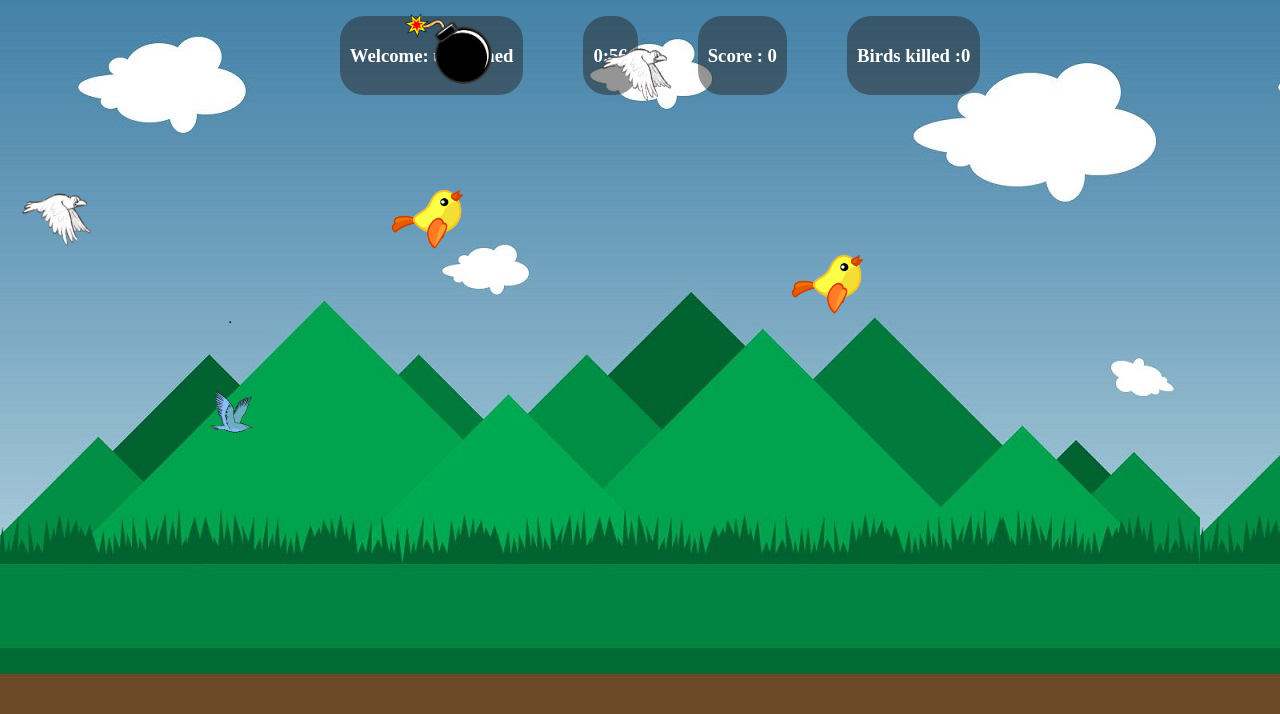
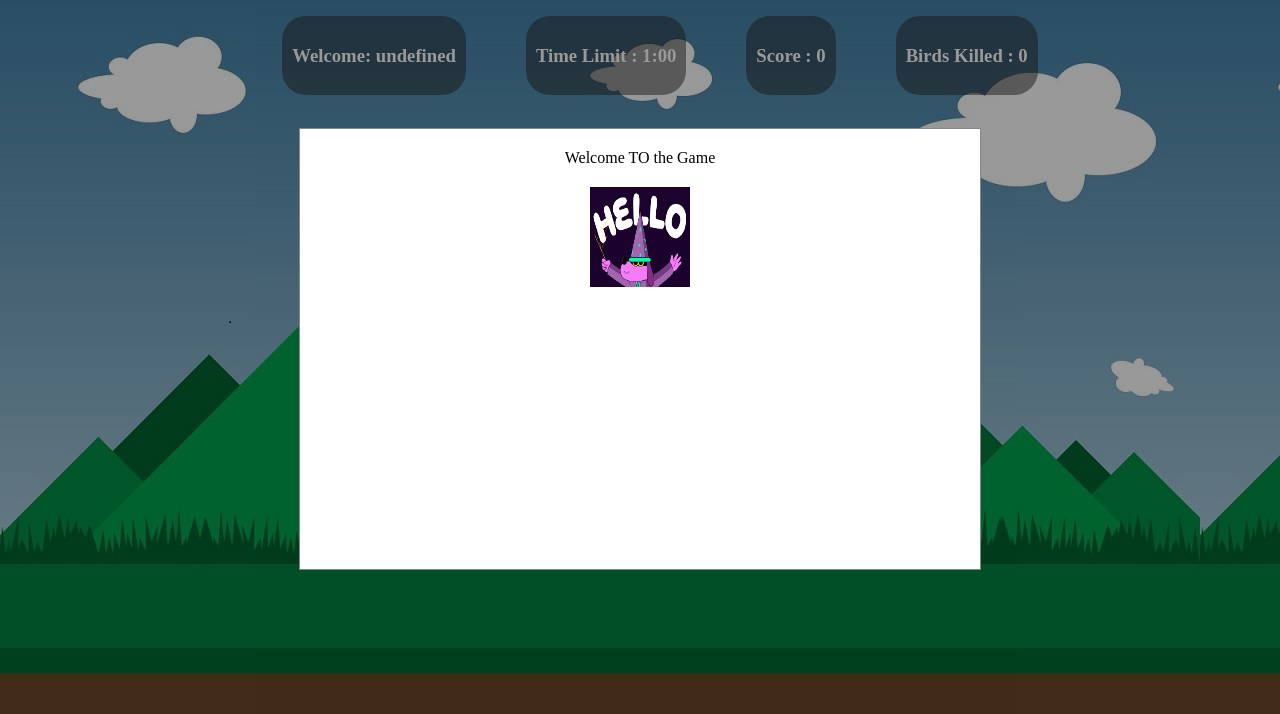
Before and after one commit to AymanSalah1994/SpeedyBirds, a plain HTML site: page game.html in a window 1280 px wide. Drawn offline with Linux system fonts and the light colour scheme.

Commit message:
FInaloze For Ubuntin

```diff
--- a/game.html
+++ b/game.html
@@ -6,13 +6,11 @@
     <title>Speedy Bird</title>
     <style>
         html {
-            cursor: url('assetImages/shoot.png'),auto;
+            cursor: url('assetImages/shoot.png'), auto;
         }
 
         body {
             background-image: url("assetImages/gameBG.jpg");
-
-
         }
 
         ul {
@@ -35,7 +33,6 @@
             position: absolute;
             width: 100px;
             height: 100px;
-            cursor: url('assetImages/shoot.png'), auto;
         }
 
         .modal {
@@ -50,7 +47,8 @@
             background-color: rgba(0, 0, 0, 0.4);
         }
 
-        #confirmation {
+        .message {
+            text-align: center;
             background-color: white;
             margin: 10% auto;
             padding: 20px;
@@ -59,8 +57,15 @@
             height: 50%;
         }
 
+        .msgImage {
+            position: static;
+            display: block;
+            margin: 20px auto;
+        }
+
         .modalHidden {
             display: none;
+            text-align: center;
         }
 
     </style>
@@ -68,9 +73,12 @@
 
 <body>
 
-    <div class="modal modalHidden">
-        <div id="confirmation">
 
+
+    <div class="modal ">
+        <div class="message">
+            Welcome TO the Game
+            <img src="modal/welcome.gif" class="msgImage">
         </div>
     </div>
 
--- a/game.js
+++ b/game.js
@@ -56,15 +56,29 @@ function stopUpdatingScore(id) {
 }
 
 
+
+
 window.addEventListener("load", function () {
-  playIntroSound();
 
-gameEngineStart(); // Interval 1
-updateGameScores(); // Interval 2
+  // 1-Show the Modal For Confirmation
+  // 2-OK ? Play
+  // Once GameEngine Finish Call the Message
+  // If win Dis-Hide Win
+  //  Same For loose
+  // OK button Always Hide All Of them And Return to the Home
+
+
+  // playIntroSound();
+  // gameEngineStart(); // Interval 1
+  // updateGameScores(); // Interval 2
 });
 
 function playIntroSound() {
   let backGroundAudio = new Audio();
-  backGroundAudio.src = "audio/game.mp3";
+  backGroundAudio.src = "audio/index.mp3";
   backGroundAudio.play();
 }
+
+
+let mainModal = document.querySelector(".modal") ;
+let msg = document.createElement("div") ;
```
Also changed, not shown: modal/welcome.gif (added).
